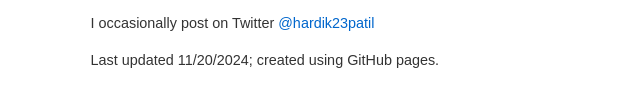
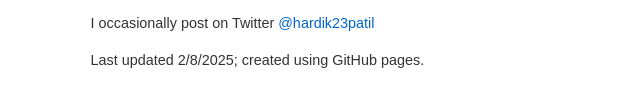
Before and after one commit to techpreneur23sf/thewebsite, a plain HTML site: page index.html in a window 1280 px wide. Shown: the part 597-704 px from the top of the page, 640-1280 px from the left. Drawn offline with Linux system fonts and the light colour scheme.

Commit message:
Add auto-updating last modified date to index.html

```diff
--- a/index.html
+++ b/index.html
@@ -36,8 +36,15 @@
             <footer>
                 <p>Email me: <a href="mailto:hardik@stroop.ai">hardik@stroop.ai</a></p>
                 <p>I occasionally post on Twitter <a href="https://twitter.com/hardik23patil">@hardik23patil</a></p>
-                <p>Last updated 11/20/2024; created using GitHub pages.</p>
+                <p>Last updated <span id="lastModified"></span>; created using GitHub pages.</p>
             </footer>
+            <script>
+                document.getElementById('lastModified').textContent = new Date(document.lastModified).toLocaleDateString('en-US', {
+                    month: 'numeric',
+                    day: 'numeric',
+                    year: 'numeric'
+                });
+            </script>
         </div>
     </main>
     <script src="script.js"></script>
```
